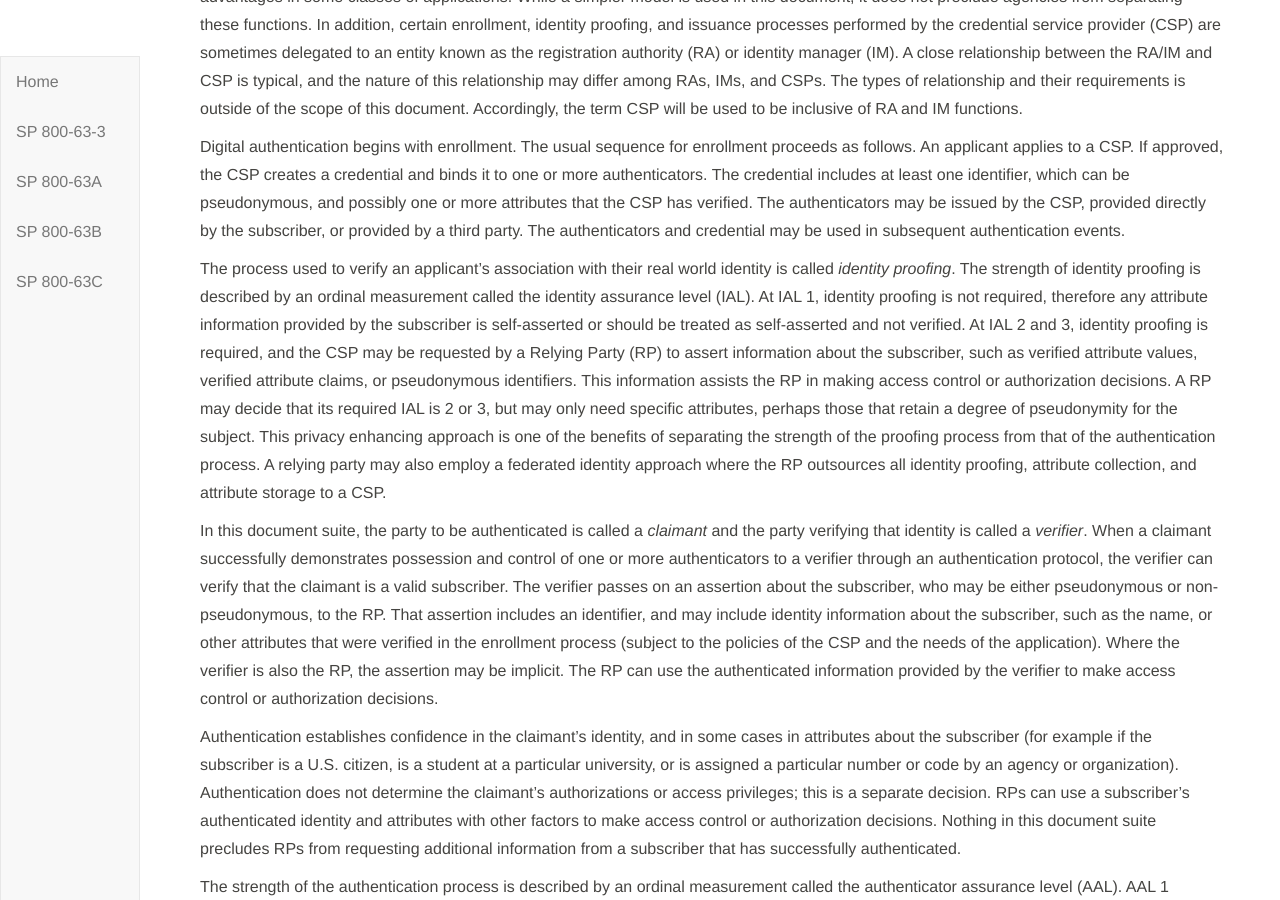
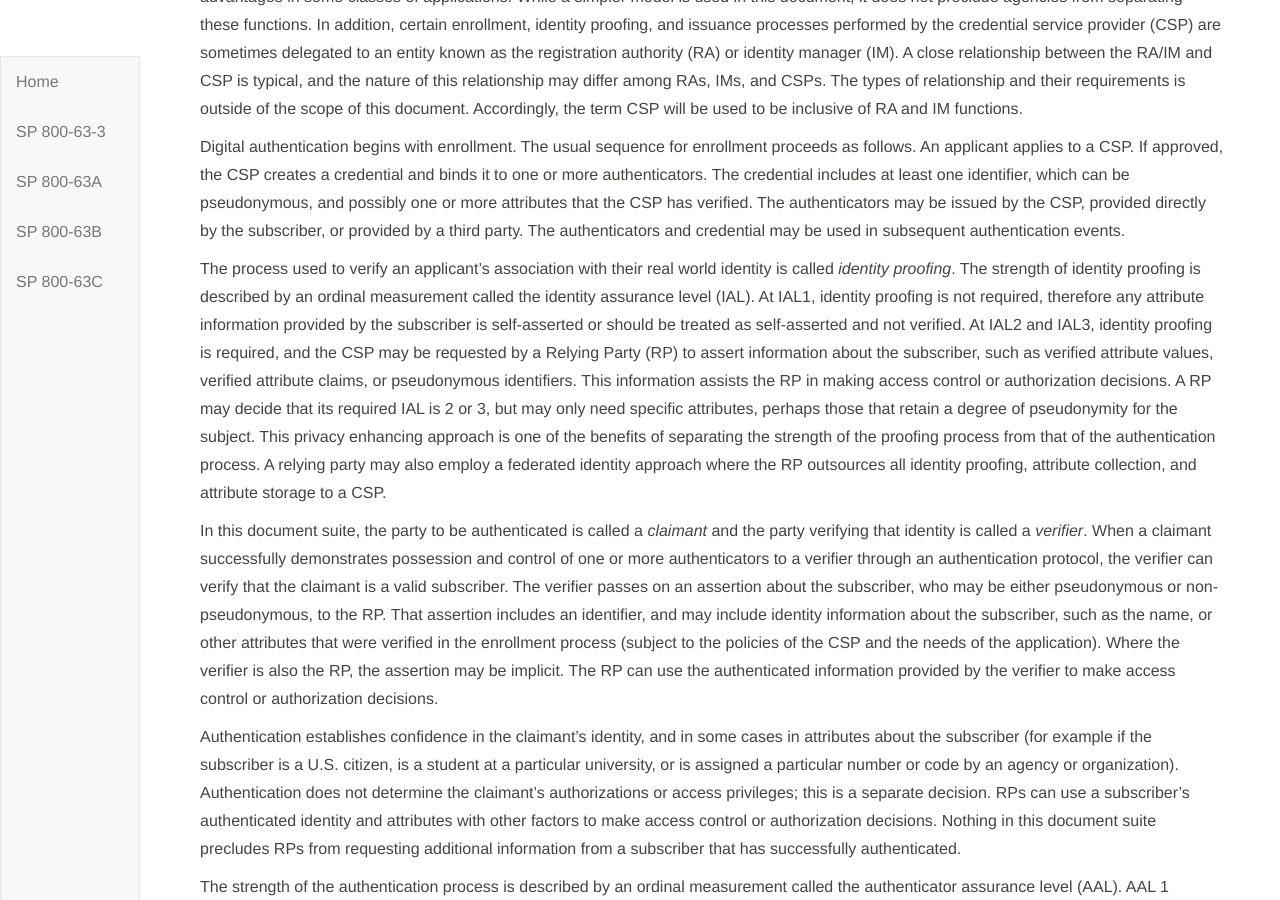
Before and after one commit to usnistgov/800-63-3, a Jekyll site: the page built from sp800-63-3/sec4_model.md, in a window 1280 px wide and 900 px high, scrolled down 426 px. Built offline with Jekyll 4.4.1, drawn with Linux system fonts in a browser that asks for light colours; our own code applies the rules of GitHub Pages for plain Markdown files.

Commit message:
Update sec4_model.md

```diff
--- a/sp800-63-3/sec4_model.md
+++ b/sp800-63-3/sec4_model.md
@@ -15,7 +15,7 @@
 
 Digital authentication begins with enrollment. The usual sequence for enrollment proceeds as follows. An applicant applies to a CSP. If approved, the CSP creates a credential and binds it to one or more authenticators. The credential includes at least one identifier, which can be pseudonymous, and possibly one or more attributes that the CSP has verified. The authenticators may be issued by the CSP, provided directly by the subscriber, or provided by a third party. The authenticators and credential may be used in subsequent authentication events.
 
-The process used to verify an applicant's association with their real world identity is called *identity proofing*. The strength of identity proofing is described by an ordinal measurement called the identity assurance level (IAL). At IAL 1, identity proofing is not required, therefore any attribute information provided by the subscriber is self-asserted or should be treated as self-asserted and not verified. At IAL 2 and 3, identity proofing is required, and the CSP may be requested by a Relying Party (RP) to assert information about the subscriber, such as verified attribute values, verified attribute claims, or pseudonymous identifiers. This information assists the RP in making access control or authorization decisions. A RP may decide that its required IAL is 2 or 3, but may only need specific attributes, perhaps those that retain a degree of pseudonymity for the subject. This privacy enhancing approach is one of the benefits of separating the strength of the proofing process from that of the authentication process. A relying party may also employ a federated identity approach where the RP outsources all identity proofing, attribute collection, and attribute storage to a CSP.
+The process used to verify an applicant's association with their real world identity is called *identity proofing*. The strength of identity proofing is described by an ordinal measurement called the identity assurance level (IAL). At IAL1, identity proofing is not required, therefore any attribute information provided by the subscriber is self-asserted or should be treated as self-asserted and not verified. At IAL2 and IAL3, identity proofing is required, and the CSP may be requested by a Relying Party (RP) to assert information about the subscriber, such as verified attribute values, verified attribute claims, or pseudonymous identifiers. This information assists the RP in making access control or authorization decisions. A RP may decide that its required IAL is 2 or 3, but may only need specific attributes, perhaps those that retain a degree of pseudonymity for the subject. This privacy enhancing approach is one of the benefits of separating the strength of the proofing process from that of the authentication process. A relying party may also employ a federated identity approach where the RP outsources all identity proofing, attribute collection, and attribute storage to a CSP.
 
 In this document suite, the party to be authenticated is called a *claimant* and the party verifying that identity is called a *verifier*. When a claimant successfully demonstrates possession and control of one or more authenticators to a verifier through an authentication protocol, the verifier can verify that the claimant is a valid subscriber. The verifier passes on an assertion about the subscriber, who may be either pseudonymous or non-pseudonymous, to the RP. That assertion includes an identifier, and may include identity information about the subscriber, such as the name, or other attributes that were verified in the enrollment process (subject to the policies of the CSP and the needs of the application). Where the verifier is also the RP, the assertion may be implicit. The RP can use the authenticated information provided by the verifier to make access control or authorization decisions.
 
```
